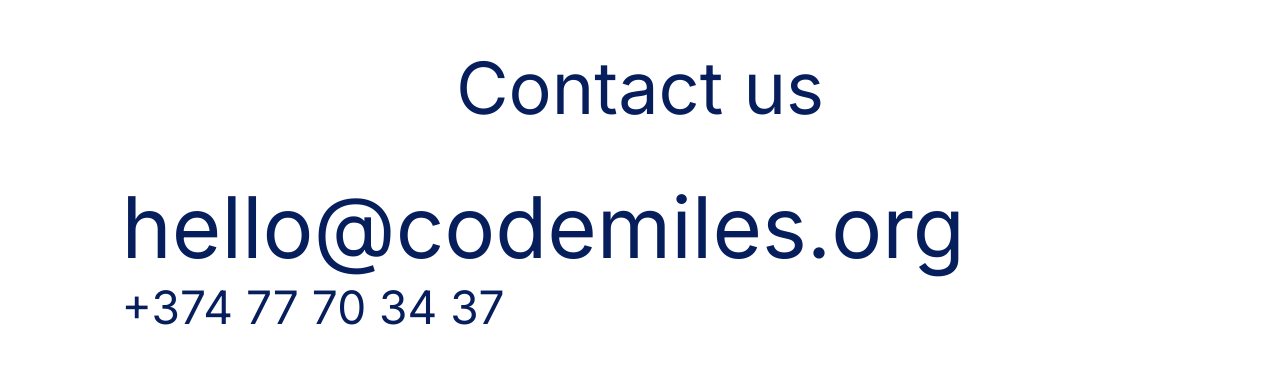
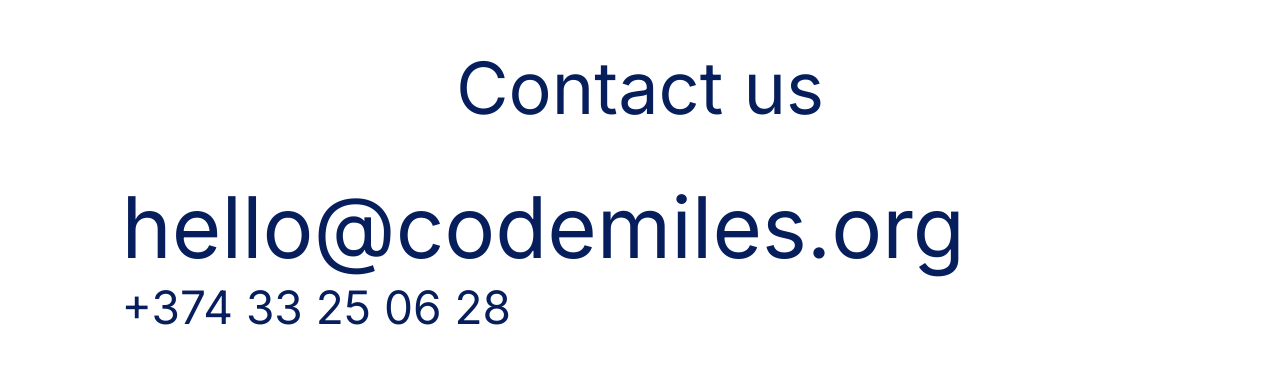
Before and after one commit to HarutDev77/CodeMilesRepo, a website: page index.html in a window 1280 px wide. Shown: the part 3474-3847 px from the top of the page. Drawn offline with Linux system fonts and the light colour scheme.

Commit message:
changed number of PM

```diff
--- a/index.html
+++ b/index.html
@@ -168,7 +168,7 @@
         <h2 class="section_contact_us_h2">Contact us</h2>
         <div class="section_contact_us_main_container">
             <h3><a href="mailto:hello@codemiles.org">hello@codemiles.org</a></h3>
-            <p><a href="tel:+37477703437">+374 77  70 34 37</a></p>
+            <p><a href="tel:+37433250628">+374 33  25 06 28</a></p>
             <div>
                 <img data-href="https://www.instagram.com/code_miles/" src="./images/instagram.png" alt="instagram">
                 <img data-href="https://www.facebook.com/CodeMilesCorp/" src="./images/fb.png" alt="facebook">
```
